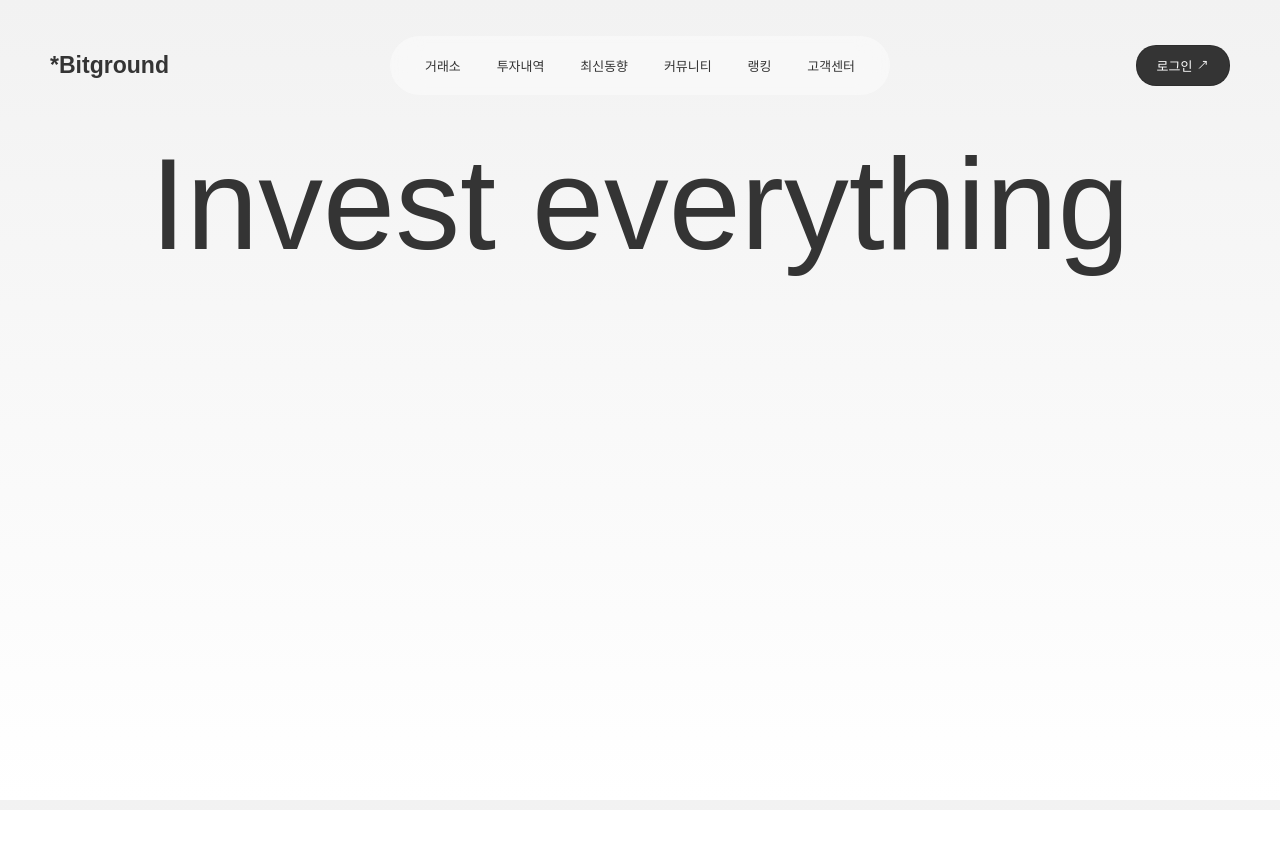
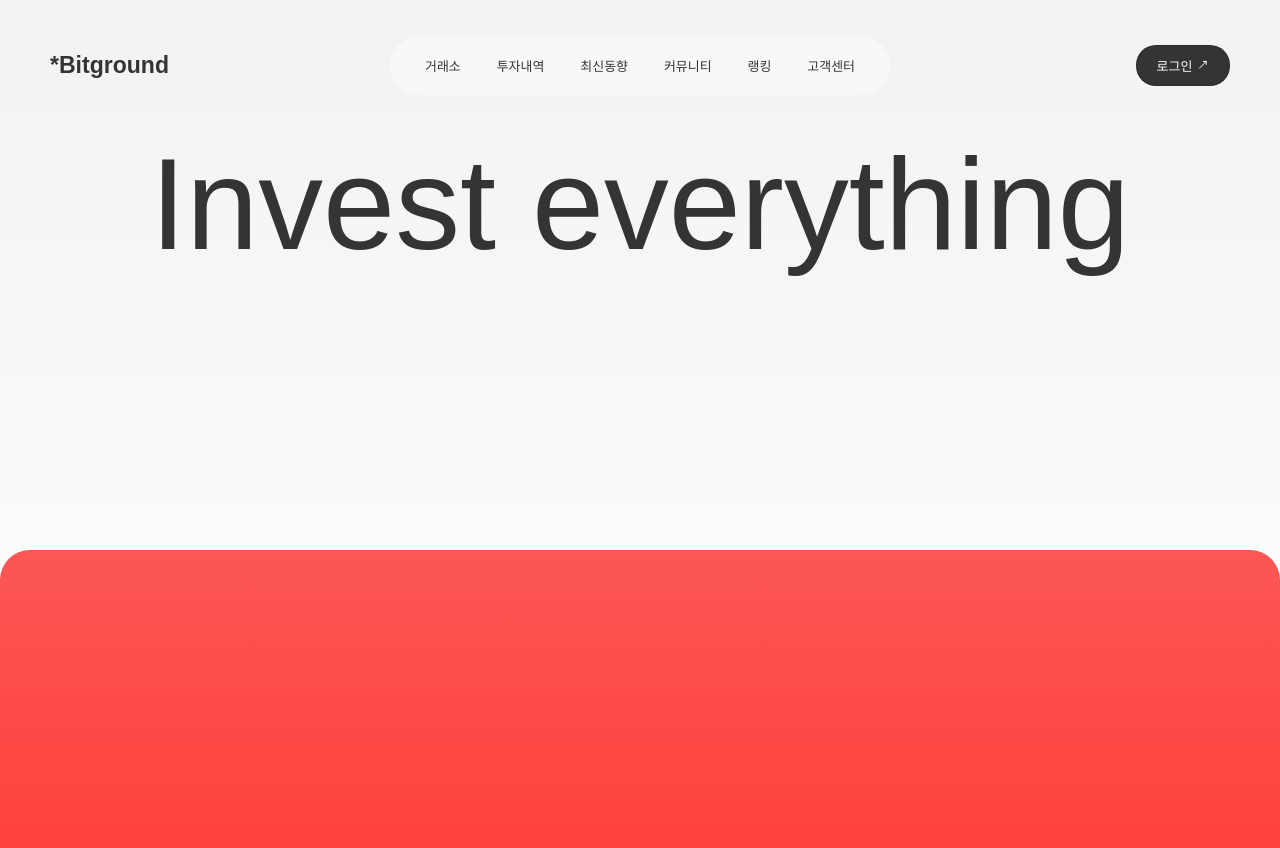
Before and after one commit to Bit-Ground/react-bitground, a React (Vite) app: page / in a window 1280 px wide. Before the commit the page ends 810 px from the top, so only its background shows below. Built offline with nearby package versions, Linux system fonts and the light colour scheme; no server answers; a web font is replaced by a local one.

Commit message:
main 배너 수정

```diff
--- a/src/pages/Main.css
+++ b/src/pages/Main.css
@@ -23,3 +23,13 @@
     text-align: center;
     width: 100%;
 }
+
+.ipad{
+    background: linear-gradient(180deg, rgba(252, 87, 84, 1) 0%, rgba(255, 65, 61, 1) 100%);
+    border-radius: 30px 30px 0 0;
+    height: 300px;
+    position: absolute;
+    top: 420px;
+    width: 100%;
+    left: 0;
+}
```
